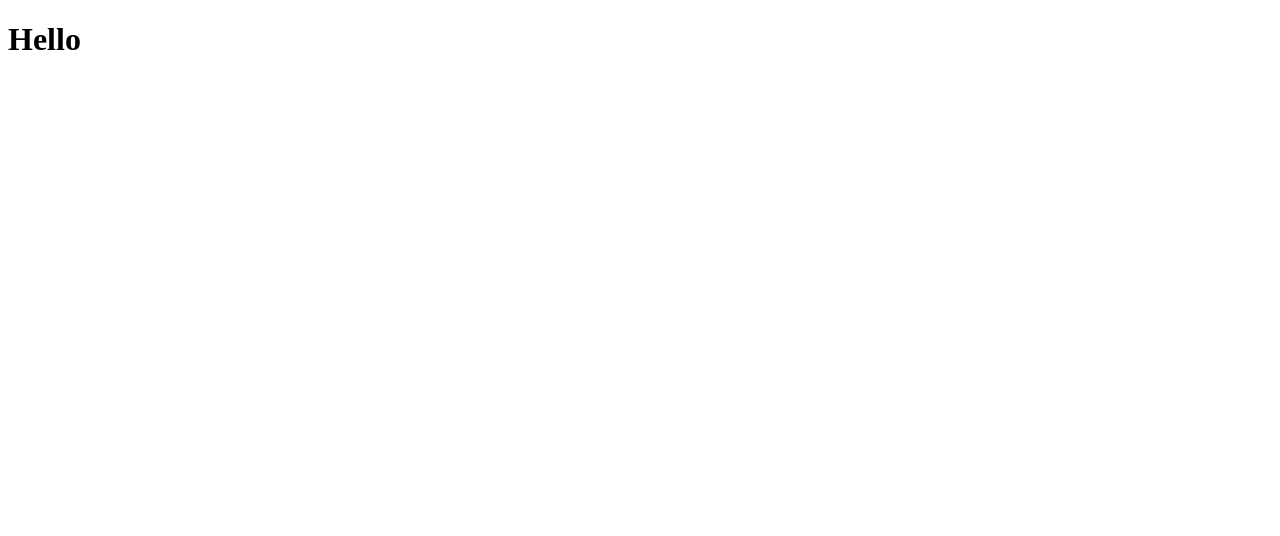
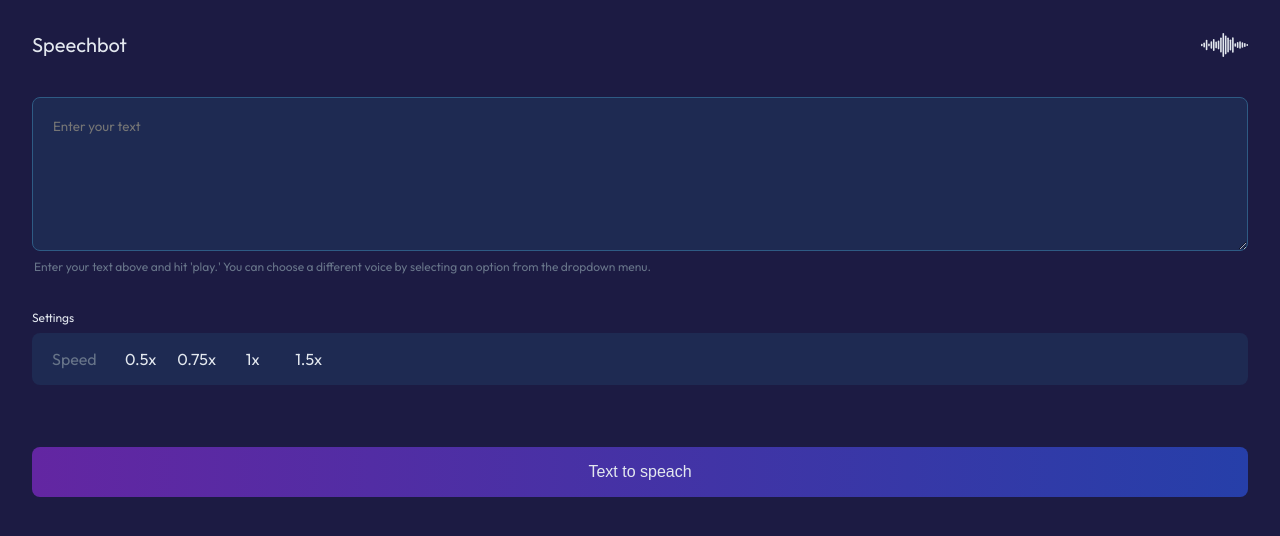
Before and after one commit to younessbennaj/basic-text-to-speech, a plain HTML site: page index.html in a window 1280 px wide. Drawn offline with Linux system fonts and the light colour scheme.

Commit message:
ui: add basic structure and styles

```diff
--- a/index.html
+++ b/index.html
@@ -3,9 +3,92 @@
   <head>
     <meta charset="UTF-8" />
     <meta name="viewport" content="width=device-width, initial-scale=1.0" />
+    <link rel="preconnect" href="https://fonts.googleapis.com" />
+    <link rel="preconnect" href="https://fonts.gstatic.com" crossorigin />
+    <link
+      href="https://fonts.googleapis.com/css2?family=Outfit:wght@100..900&display=swap"
+      rel="stylesheet"
+    />
+    <link rel="stylesheet" href="style.css" />
     <title>Basic Text To Speach</title>
   </head>
   <body>
-    <h1>Hello</h1>
+    <nav class="nav">
+      <span class="nav__title">Speechbot</span>
+      <img class="nav__logo" src="images/text-to-speech-logo.svg" alt="logo" />
+    </nav>
+    <div class="container">
+      <form class="speech-form" id="speech-form">
+        <textarea
+          class="speech-form__textarea"
+          name="text"
+          id="text"
+          cols="20"
+          rows="7"
+          placeholder="Enter your text"
+        ></textarea>
+        <legend class="speech-form__description">
+          Enter your text above and hit 'play.' You can choose a different voice
+          by selecting an option from the dropdown menu.
+        </legend>
+        <div class="speech-form__settings">
+          <label class="speech-form__settings-title">Settings</label>
+          <div class="speech-form__speed-area">
+            <p class="speech-form__settings-label">Speed</p>
+            <div class="speech-form__radio-area">
+              <label for="one">
+                <input
+                  class="speech-form__radio"
+                  hidden
+                  type="radio"
+                  id="one"
+                  name="choice"
+                  value="one"
+                />
+                <div class="speech-form__radio-label">0.5x</div>
+              </label>
+
+              <label for="two">
+                <input
+                  class="speech-form__radio"
+                  hidden
+                  type="radio"
+                  id="two"
+                  name="choice"
+                  value="two"
+                />
+                <div class="speech-form__radio-label">0.75x</div>
+              </label>
+
+              <label for="three">
+                <input
+                  class="speech-form__radio"
+                  hidden
+                  type="radio"
+                  id="three"
+                  name="choice"
+                  value="three"
+                />
+                <div class="speech-form__radio-label">1x</div>
+              </label>
+
+              <label for="four">
+                <input
+                  class="speech-form__radio"
+                  hidden
+                  type="radio"
+                  id="four"
+                  name="choice"
+                  value="four"
+                />
+                <div class="speech-form__radio-label">1.5x</div>
+              </label>
+            </div>
+          </div>
+        </div>
+        <button class="speech-form__submit" id="speak">Text to speach</button>
+      </form>
+    </div>
+    <script type="module" src="index.js"></script>
   </body>
 </html>
--- /dev/null
+++ b/index.js
@@ -0,0 +1,4 @@
+speechSynthesis.addEventListener("voiceschanged", () => {
+  const voices = speechSynthesis.getVoices();
+  console.log(voices);
+});
--- /dev/null
+++ b/style.css
@@ -0,0 +1,150 @@
+/* root
+-------------------- */
+:root {
+  --purple: #6326a2;
+  --electric-blue: #263fa9;
+  --dark-blue: #1c1b43;
+  --blue: #1e2a52;
+  --light-blue: #2e5b84;
+  --white: #e3e8ef;
+  --light-grey: #677489;
+  --grey: #364153;
+
+  /* color map */
+  --background-color: var(--dark-blue);
+  --text-color: var(--white);
+  --text-area-background-color: var(--blue);
+  --border-color: var(--light-blue);
+  --logo-text-size: 1.25rem;
+  --body-text-size: 1rem;
+  --small-text-size: 0.75rem;
+  --rounded-border-radius: 8px;
+
+  /* font */
+  --font-base: "Outfit", inter, system-ui, avenir, helvetica, arial, sans-serif;
+}
+
+* {
+  box-sizing: border-box;
+}
+
+html,
+body {
+  margin: 0;
+  padding: 0;
+  font-family: var(--font-base);
+  font-size: var(--body-text-size);
+  background-color: var(--background-color);
+  color: var(--text-color);
+}
+
+p {
+  margin: 0;
+}
+
+/* nav
+-------------------- */
+nav {
+  display: flex;
+  justify-content: space-between;
+  align-items: center;
+  padding: 32px;
+}
+
+.nav__title {
+  font-size: var(--logo-text-size);
+}
+
+.nav__logo {
+  height: 24px;
+}
+
+/* common
+-------------------- */
+.container {
+  margin: 0 auto;
+  padding: 0 32px;
+  padding-top: 8px;
+}
+
+/* speech form
+-------------------- */
+.speech-form {
+}
+
+.speech-form__textarea {
+  display: block;
+  padding: 20px;
+  width: 100%;
+  border-radius: var(--rounded-border-radius);
+  background-color: var(--text-area-background-color);
+  border-color: var(--border-color);
+  color: var(--text-color);
+  outline: none;
+  font-family: var(--font-base);
+  margin-bottom: 8px;
+}
+
+.speech-form__description {
+  font-size: var(--small-text-size);
+  color: var(--light-grey);
+}
+
+.speech-form__submit {
+  background: linear-gradient(90deg, var(--purple), var(--electric-blue));
+  color: var(--white);
+  border: none;
+  padding: 16px 32px;
+  border-radius: var(--rounded-border-radius);
+  cursor: pointer;
+  width: 100%;
+  font-size: var(--body-text-size);
+}
+
+/* speech form settings
+-------------------- */
+
+.speech-form__settings {
+  margin-top: 32px;
+  margin-bottom: 62px;
+}
+
+.speech-form__settings-title {
+  display: inline-block;
+  font-size: var(--small-text-size);
+  color: var(--white);
+  margin-bottom: 8px;
+}
+
+.speech-form__settings-label {
+  color: var(--light-grey);
+  margin-right: 20px;
+}
+
+.speech-form__speed-area {
+  background-color: var(--blue);
+  display: flex;
+  align-items: center;
+  padding: 8px 20px;
+  border-radius: var(--rounded-border-radius);
+}
+
+.speech-form__radio-area {
+  display: flex;
+  gap: 8px;
+}
+
+.speech-form__radio-label {
+  padding: 8px;
+  width: 48px;
+  display: flex;
+  justify-content: center;
+  align-items: center;
+  border-radius: var(--rounded-border-radius);
+}
+
+.speech-form__radio:checked + .speech-form__radio-label {
+  background-color: var(--dark-blue);
+  color: var(--white);
+  padding: 8px;
+}
```
Also changed, not shown: images/text-to-speech-logo.svg (added).
